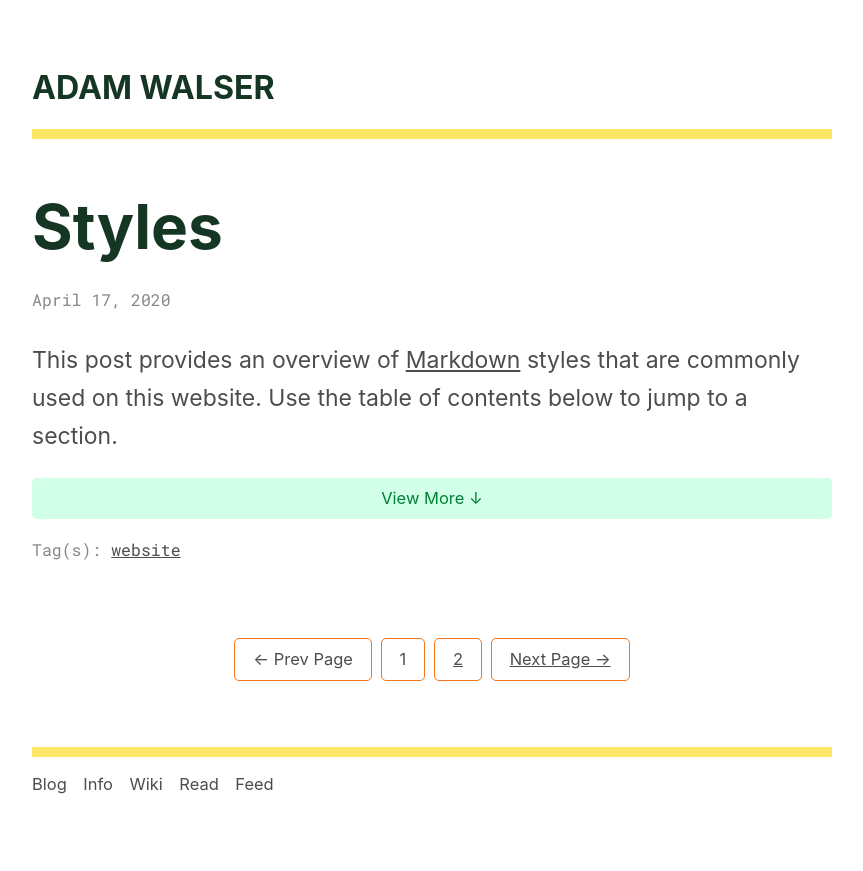
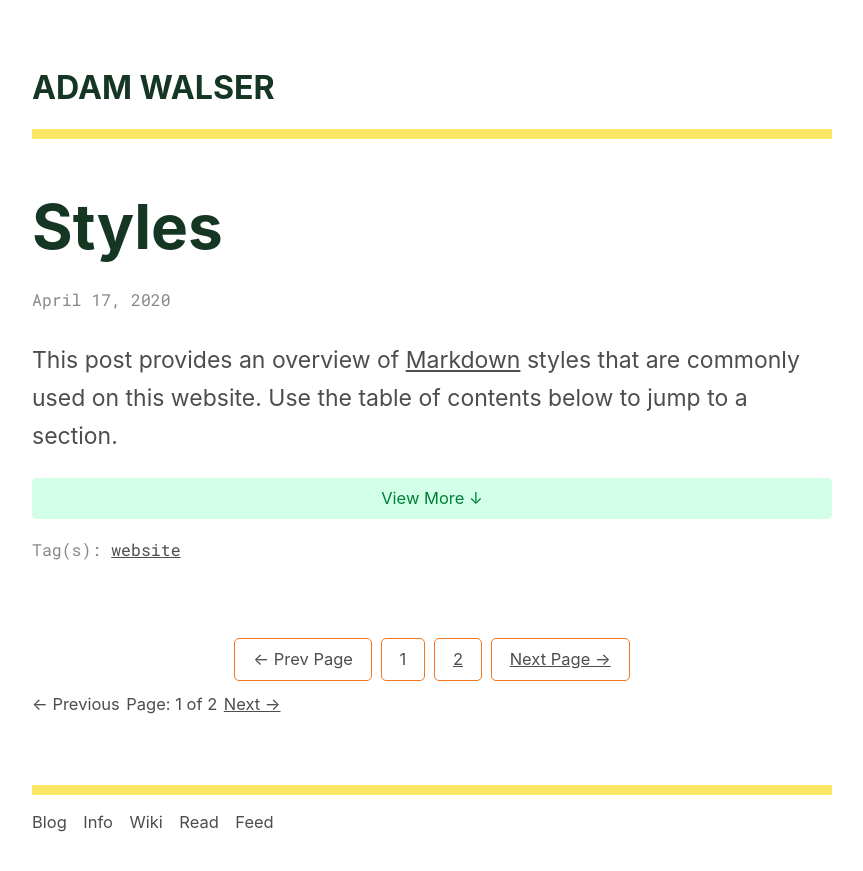
Before and after one commit to ajpwalser/ajpwalser.github.io, a Jekyll site: the page built from index.html, in a window 1280 px wide. Shown: the top 871 px of the page, without its empty margins (208-1071 px from the left). Built offline with Jekyll 4.4.1, drawn with Linux system fonts in a browser that asks for light colours; some web fonts are replaced; the list of posts is cut into pages by our own code.

Commit message:
Update index.html

```diff
--- a/index.html
+++ b/index.html
@@ -31,6 +31,7 @@ description: Personal blog of Adam Walser.
 </p>
 <div class="spacer"></div>
 {% endfor %}
+
 <!-- pagination -->
 {% if paginator.total_pages > 1 %}
 <div class="pagination">
@@ -54,5 +55,20 @@ description: Personal blog of Adam Walser.
    <span>Next Page →</span>
    {% endif %}
 </div>
+
+      {% if paginator.previous_page %}
+    <a href="{{ site.baseurl }}{{ paginator.previous_page_path }}" class="pagination  pagination--previous">&larr; Previous</a>
+  {% else %}
+    <span class="pagination  pagination--previous">&larr; Previous</span>
+  {% endif %}
+
+  <span class="pagination  pagination--counter">Page: {{ paginator.page }} of {{ paginator.total_pages }}</span>
+
+  {% if paginator.next_page %}
+    <a href="{{ site.baseurl }}{{ paginator.next_page_path }}" class="pagination  pagination--next">Next &rarr;</a>
+  {% else %}
+    <span class="pagination  pagination--next">Next &rarr;</span>
+  {% endif %}
+
 <div class="spacer"></div>
 {% endif %}
```
